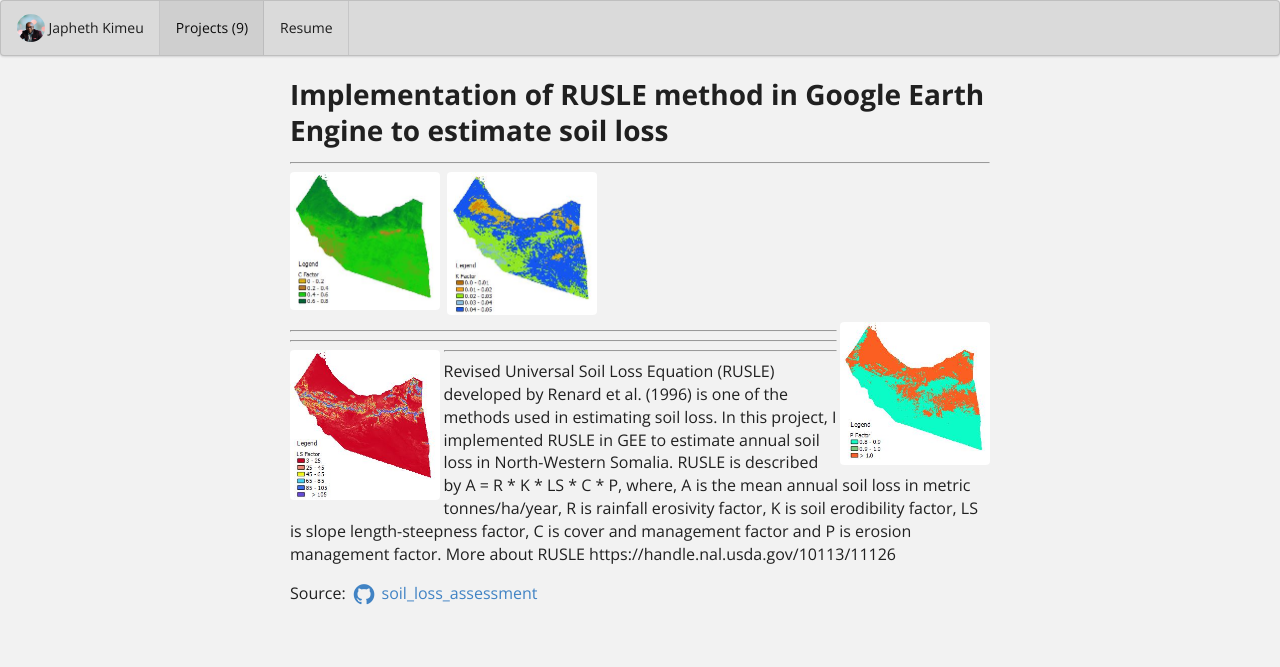
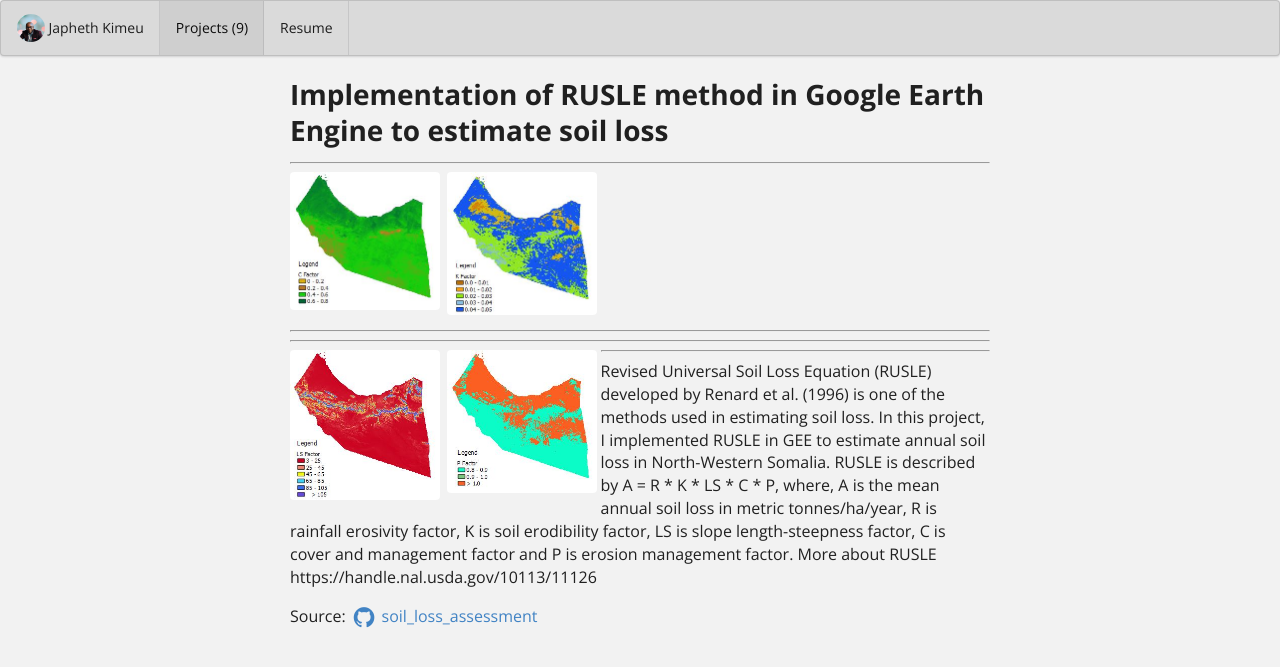
Before and after one commit to japhethkimeu/japhethkimeu.github.io, a Jekyll site: the page built from projects/project-3.md, in a window 1280 px wide. Shown: the top 667 px of the page. Built offline with Jekyll 4.4.1, drawn with Linux system fonts in a browser that asks for light colours.

Commit message:
Update project-3.md

```diff
--- a/projects/project-3.md
+++ b/projects/project-3.md
@@ -20,13 +20,13 @@
 <div class="ui small rounded images">
   <img align="middle" class="ui image" src="../images/K.JPG">
 </div>
-<div class="ui small rounded images">
-  <img align="right" class="ui image" src="../images/P.JPG">
-</div>
 ---
 ---
 <div class="ui small rounded images">
   <img align="left" class="ui image" src="../images/LS.JPG">
+</div>
+<div class="ui small rounded images">
+  <img align="left" class="ui image" src="../images/P.JPG">
 </div>
 ---
 
```
